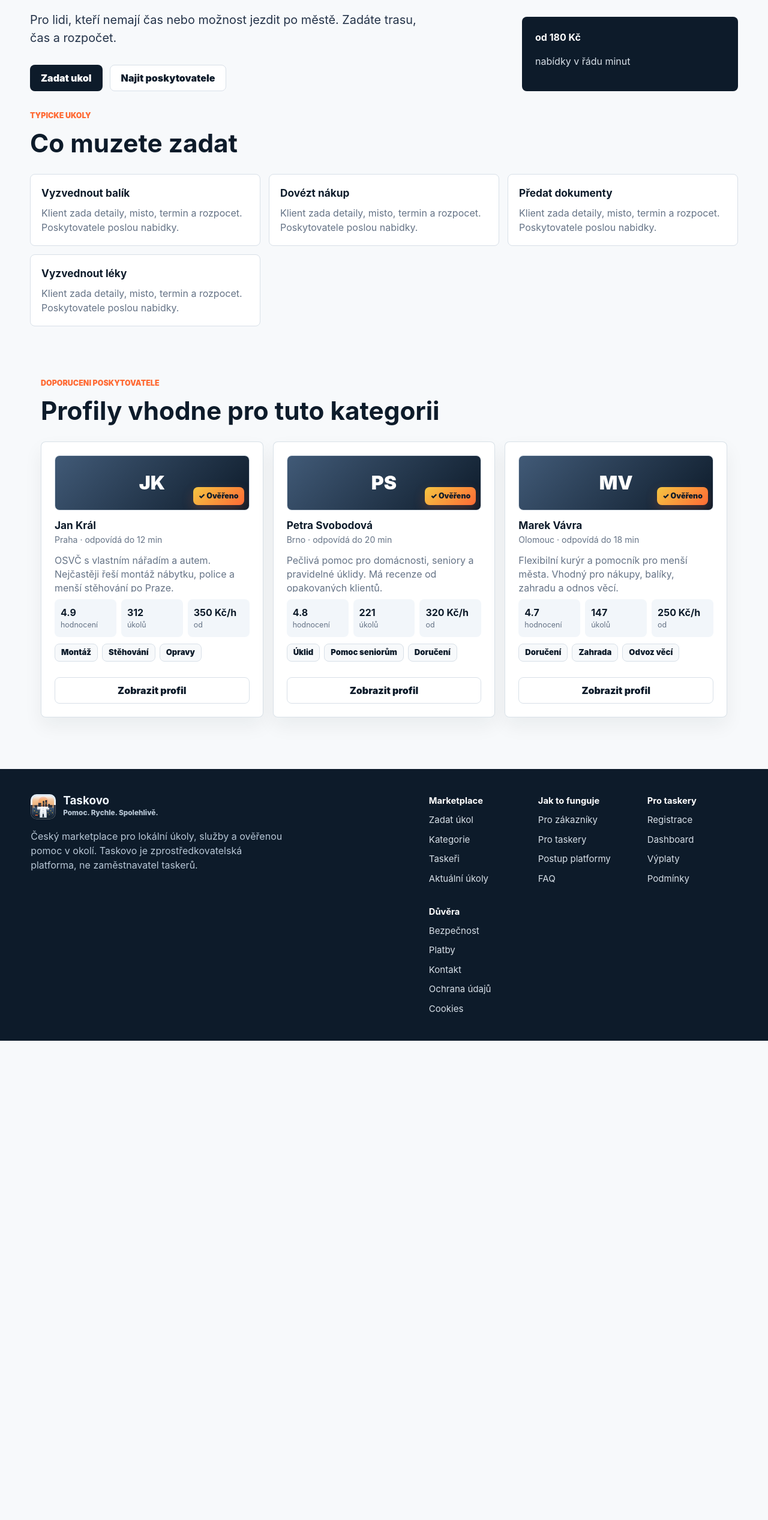
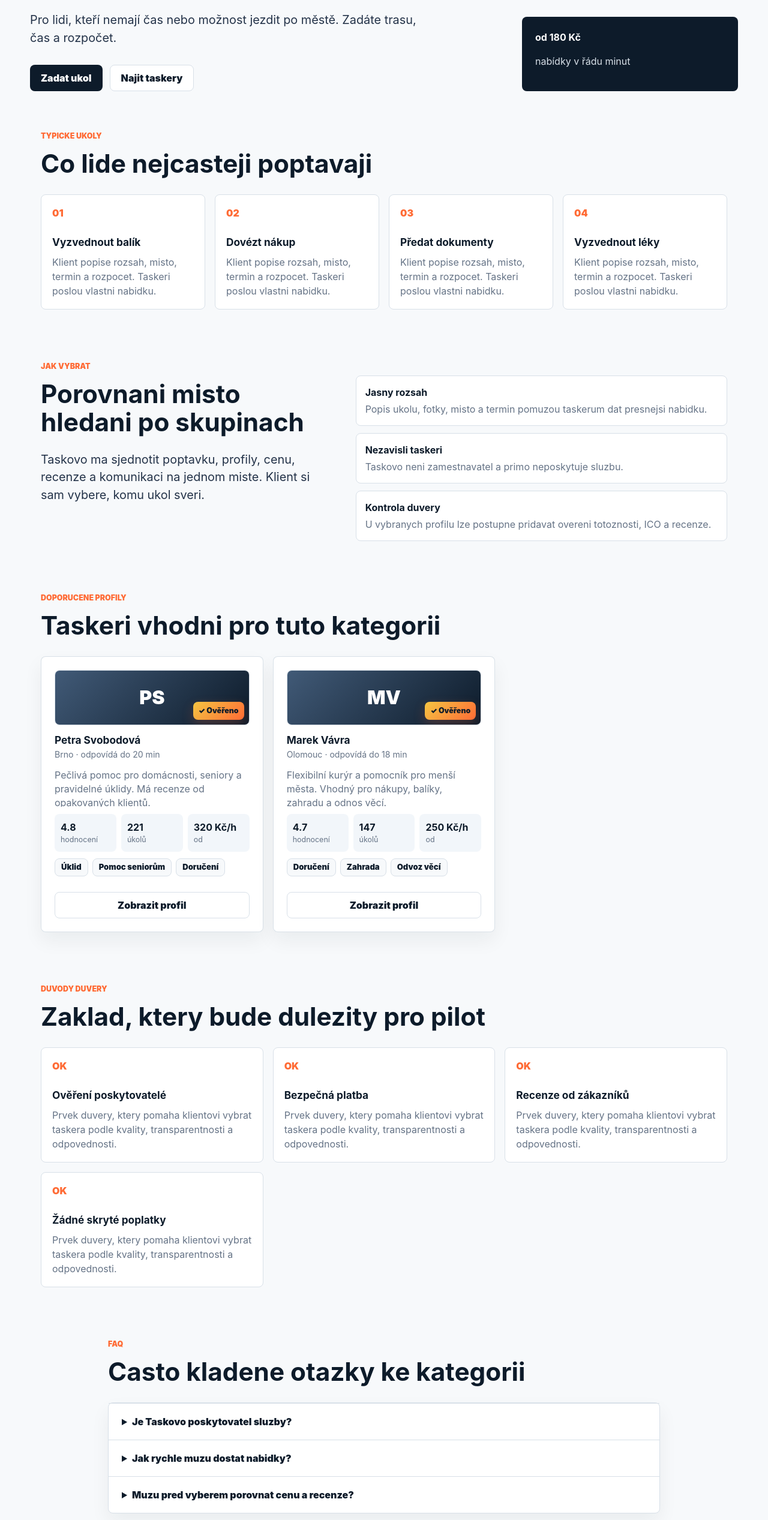
Before and after one commit to kaziodimm/taskovo-app, a Next.js app: page /kategorie/doruceni in a window 1280 px wide. Shown: the part 263-2797 px from the top of the page at 60% size. Before the commit the page ends 1998 px from the top, so only its background shows below. Built offline with nearby package versions, Linux system fonts and the light colour scheme; no server answers.

Commit message:
Polish category detail pages with SEO structure

```diff
--- a/app/kategorie/[slug]/page.tsx
+++ b/app/kategorie/[slug]/page.tsx
@@ -1,41 +1,196 @@
+import type { Metadata } from "next";
 import { notFound } from "next/navigation";
 import { Footer } from "@/components/Footer";
 import { Header } from "@/components/Header";
 import { ProviderCard } from "@/components/ProviderCard";
-import { featuredProviders, marketplaceCategories } from "@/lib/marketplace-data";
+import { featuredProviders, marketplaceCategories, trustBadges } from "@/lib/marketplace-data";
+
+const baseUrl = "https://taskovo-app.vercel.app";
+
+const categoryFaqs = [
+  {
+    question: "Je Taskovo poskytovatel sluzby?",
+    answer:
+      "Ne. Taskovo je zprostredkovatelska platforma. Klient si vybira taskera samostatne a tasker vystupuje jako nezavisla osoba, OSVC nebo firma.",
+  },
+  {
+    question: "Jak rychle muzu dostat nabidky?",
+    answer:
+      "U beznych ukolu ve vetsich mestech muze klient dostat prvni reakce v radu minut. U mensich mest zalezi na dostupnosti taskeru v okoli.",
+  },
+  {
+    question: "Muzu pred vyberem porovnat cenu a recenze?",
+    answer:
+      "Ano. Cilem Taskovo je ukazat nabidky, profil taskera, hodnoceni, cenu, dostupnost a zpusob provedeni jeste pred potvrzenim ukolu.",
+  },
+];
+
+function getCategory(slug: string) {
+  return marketplaceCategories.find((category) => category.slug === slug);
+}
 
 export function generateStaticParams() {
   return marketplaceCategories.map((category) => ({ slug: category.slug }));
 }
 
+export async function generateMetadata({ params }: { params: Promise<{ slug: string }> }): Promise<Metadata> {
+  const { slug } = await params;
+  const category = getCategory(slug);
+  if (!category) return {};
+
+  const title = `${category.title} | Taskovo`;
+  const description = `${category.summary} Najdete pomoc v okoli, porovnate nabidky a vyberete si taskera samostatne.`;
+  const path = `/kategorie/${category.slug}`;
+
+  return {
+    title,
+    description,
+    alternates: { canonical: path },
+    openGraph: {
+      title,
+      description,
+      url: `${baseUrl}${path}`,
+      siteName: "Taskovo",
+      type: "website",
+    },
+  };
+}
+
 export default async function CategoryDetailPage({ params }: { params: Promise<{ slug: string }> }) {
   const { slug } = await params;
-  const category = marketplaceCategories.find((item) => item.slug === slug);
+  const category = getCategory(slug);
   if (!category) notFound();
+
+  const relevantProviders = featuredProviders.filter((provider) =>
+    provider.categories.some((providerCategory) =>
+      providerCategory.toLowerCase().includes(category.shortTitle.toLowerCase()) ||
+      category.title.toLowerCase().includes(providerCategory.toLowerCase()),
+    ),
+  );
+  const providers = relevantProviders.length > 0 ? relevantProviders : featuredProviders;
+
+  const serviceJsonLd = {
+    "@context": "https://schema.org",
+    "@type": "Service",
+    name: `${category.title} pres Taskovo`,
+    description: category.description,
+    provider: {
+      "@type": "Organization",
+      name: "Taskovo",
+      description: "Taskovo je zprostredkovatelska platforma. Taskeri jsou nezavisle osoby, OSVC nebo firmy.",
+    },
+    areaServed: "Ceska republika",
+    serviceType: category.title,
+    offers: {
+      "@type": "AggregateOffer",
+      priceCurrency: "CZK",
+      description: category.averagePrice,
+    },
+  };
+
+  const faqJsonLd = {
+    "@context": "https://schema.org",
+    "@type": "FAQPage",
+    mainEntity: categoryFaqs.map((item) => ({
+      "@type": "Question",
+      name: item.question,
+      acceptedAnswer: { "@type": "Answer", text: item.answer },
+    })),
+  };
 
   return (
     <>
       <Header />
       <main className="page-shell">
+        <script type="application/ld+json" dangerouslySetInnerHTML={{ __html: JSON.stringify(serviceJsonLd) }} />
+        <script type="application/ld+json" dangerouslySetInnerHTML={{ __html: JSON.stringify(faqJsonLd) }} />
+
         <section className="page-hero">
           <div>
             <p className="kicker">Kategorie</p>
             <h1 className="page-title">{category.title}</h1>
             <p className="hero-lead">{category.description}</p>
-            <div className="hero-actions"><a className="button primary" href="/zadat-ukol">Zadat ukol</a><a className="button secondary" href="/poskytovatele">Najit poskytovatele</a></div>
+            <div className="hero-actions">
+              <a className="button primary" href={`/zadat-ukol?kategorie=${category.slug}`}>Zadat ukol</a>
+              <a className="button secondary" href={`/poskytovatele?kategorie=${category.slug}`}>Najit taskery</a>
+            </div>
           </div>
           <div className="page-hero-card">
             <strong>{category.averagePrice}</strong>
             <p>{category.responseTime}</p>
           </div>
         </section>
-        <section className="section-title"><p className="kicker">Typicke ukoly</p><h2>Co muzete zadat</h2></section>
-        <div className="category-grid">
-          {category.examples.map((example) => <article className="legal-card" key={example}><h3>{example}</h3><p>Klient zada detaily, misto, termin a rozpocet. Poskytovatele poslou nabidky.</p></article>)}
-        </div>
+
+        <section className="section" style={{ paddingTop: 34 }}>
+          <div className="section-title">
+            <p className="kicker">Typicke ukoly</p>
+            <h2>Co lide nejcasteji poptavaji</h2>
+          </div>
+          <div className="workflow-grid">
+            {category.examples.map((example, index) => (
+              <article key={example}>
+                <span>{String(index + 1).padStart(2, "0")}</span>
+                <h3>{example}</h3>
+                <p>Klient popise rozsah, misto, termin a rozpocet. Taskeri poslou vlastni nabidku.</p>
+              </article>
+            ))}
+          </div>
+        </section>
+
+        <section className="section split">
+          <div>
+            <p className="kicker">Jak vybrat</p>
+            <h2>Porovnani misto hledani po skupinach</h2>
+            <p className="hero-lead">
+              Taskovo ma sjednotit poptavku, profily, cenu, recenze a komunikaci na jednom miste. Klient si sam vybere, komu ukol sveri.
+            </p>
+          </div>
+          <div className="feature-list">
+            <div><strong>Jasny rozsah</strong><span>Popis ukolu, fotky, misto a termin pomuzou taskerum dat presnejsi nabidku.</span></div>
+            <div><strong>Nezavisli taskeri</strong><span>Taskovo neni zamestnavatel a primo neposkytuje sluzbu.</span></div>
+            <div><strong>Kontrola duvery</strong><span>U vybranych profilu lze postupne pridavat overeni totoznosti, ICO a recenze.</span></div>
+          </div>
+        </section>
+
         <section className="section">
-          <div className="section-title"><p className="kicker">Doporuceni poskytovatele</p><h2>Profily vhodne pro tuto kategorii</h2></div>
-          <div className="provider-grid">{featuredProviders.map((provider) => <ProviderCard key={provider.id} provider={provider} />)}</div>
+          <div className="section-title">
+            <p className="kicker">Doporucene profily</p>
+            <h2>Taskeri vhodni pro tuto kategorii</h2>
+          </div>
+          <div className="provider-grid">
+            {providers.slice(0, 3).map((provider) => <ProviderCard key={provider.id} provider={provider} />)}
+          </div>
+        </section>
+
+        <section className="section">
+          <div className="section-title">
+            <p className="kicker">Duvody duvery</p>
+            <h2>Zaklad, ktery bude dulezity pro pilot</h2>
+          </div>
+          <div className="trust-grid">
+            {trustBadges.map((badge) => (
+              <article key={badge}>
+                <span className="trust-icon">OK</span>
+                <h3>{badge}</h3>
+                <p>Prvek duvery, ktery pomaha klientovi vybrat taskera podle kvality, transparentnosti a odpovednosti.</p>
+              </article>
+            ))}
+          </div>
+        </section>
+
+        <section className="section faq-section">
+          <div className="section-title">
+            <p className="kicker">FAQ</p>
+            <h2>Casto kladene otazky ke kategorii</h2>
+          </div>
+          <div className="faq-list">
+            {categoryFaqs.map((item) => (
+              <details key={item.question}>
+                <summary>{item.question}</summary>
+                <p>{item.answer}</p>
+              </details>
+            ))}
+          </div>
         </section>
       </main>
       <Footer />
```
